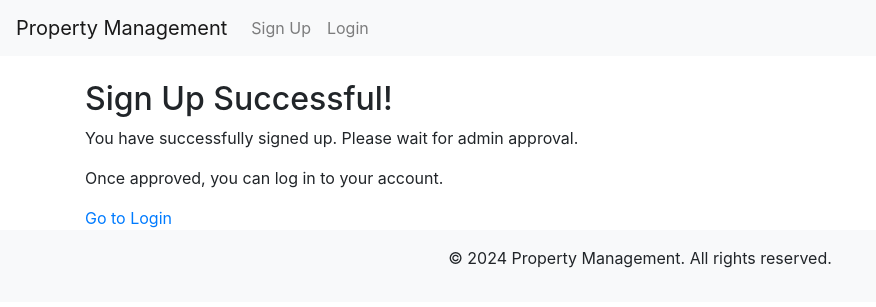
After one commit to pritom006/property_management_django, a Django app: page /sign-up-success/ in a window 1280 px wide. The commit adds this page. Shown: the top 307 px of the page, without its empty margins (0-876 px from the left). Run offline with Django 5.2, Linux system fonts and the light colour scheme; parts of the project's set-up code (start-up, migrations or seed data) failed here and were passed over; some libraries are stand-ins or nearby versions.

Commit message:
admin-sitemap-imageurl

```diff
--- a/inventory_management/settings.py
+++ b/inventory_management/settings.py
@@ -124,6 +124,9 @@ STATIC_URL = 'static/'
 MEDIA_URL = '/media/'
 MEDIA_ROOT = os.path.join(BASE_DIR, 'media')
 
+
+LOGIN_REDIRECT_URL = '/admin/'
+LOGOUT_REDIRECT_URL = "sign_up"
 # Default primary key field type
 # https://docs.djangoproject.com/en/5.1/ref/settings/#default-auto-field
 
--- a/property/urls.py
+++ b/property/urls.py
@@ -1,8 +1,11 @@
 from django.urls import path
 from property.views import *
+from django.contrib.auth import views as auth_views
 
 urlpatterns = [
-    path("", index, name='home'),
     path("sign-up/", sign_up_view, name="sign_up"),
-    path("accommodations/", AccommodationListView.as_view(), name="accommodation_list"),
+    path("sign-up-success/", sign_up_success, name="sign_up_success"),
+    path("login/", auth_views.LoginView.as_view(template_name="login.html", redirect_authenticated_user=True), name="login"),
+    path("logout/", auth_views.LogoutView.as_view(next_page="sign_up"), name="logout"),
+    path('admin/approve-user/<int:user_id>/', approve_user, name="approve_user")
 ]
--- a/property/views.py
+++ b/property/views.py
@@ -1,46 +1,43 @@
-from django.shortcuts import render
+from django.shortcuts import render, redirect
 from django.http import HttpResponse
-from .models import Accommodation
-
-from django.views.generic import (
-    ListView,
-    DeleteView,
-    UpdateView,
-    CreateView,
-    DetailView,
-    TemplateView
-)
-from django.contrib.auth.mixins import LoginRequiredMixin
+from .models import SignUpRequest
+from django.contrib.auth.models import Group
+from django.contrib.auth import login
+from django.views.decorators.csrf import csrf_exempt
+from django.urls import reverse_lazy
+from django.contrib.auth.decorators import login_required
 from .forms import SignUpRequestForm
 
 
-
-# Create your views here.
-def index(request):
-    return HttpResponse("Hello world updated")
-
-
-class AccommodationListView(LoginRequiredMixin, ListView):
-    model = Accommodation
-    template_name = "accommodation_list.html"
-
-    def get_queryset(self):
-        qs = super().get_queryset()
-        if self.request.user.groups.filter(name="Property Owners").exists():
-            return qs.filter(user_id=self.request.user)
-        return qs
-
-
+@csrf_exempt
 def sign_up_view(request):
     if request.method == "POST":
         form = SignUpRequestForm(request.POST)
         if form.is_valid():
             user = form.save()
-            # Add user to Property Owners group
+            # Create sign-up request object (waiting for admin approval)
+            sign_up_request = SignUpRequest.objects.create(user=user)
+            # Add user to the 'Property Owners' group
             group = Group.objects.get(name="Property Owners")
             user.groups.add(group)
-            login(request, user)  # Automatically log in the user
-            return redirect("home")
+            # Automatically log in the user
+            login(request, user)
+            # Redirect to a success page
+            return redirect("sign_up_success")
     else:
         form = SignUpRequestForm()
     return render(request, "sign_up.html", {"form": form})
+
+# Success page after sign-up
+def sign_up_success(request):
+    return render(request, "sign_up_success.html")
+
+# Admin assigns user as staff
+@login_required
+def approve_user(request, user_id):
+    if request.user.is_staff:  # Only staff can approve users
+        user = User.objects.get(id=user_id)
+        user.is_staff = True  # Assign as staff
+        user.save()
+        return redirect('admin:auth_user_change', user_id=user.id)  # Redirect to admin user change page
+    return HttpResponse("Unauthorized", status=403)
--- /dev/null
+++ b/templates/base.html
@@ -0,0 +1,48 @@
+<!DOCTYPE html>
+<html lang="en">
+<head>
+    <meta charset="UTF-8">
+    <meta name="viewport" content="width=device-width, initial-scale=1.0">
+    <title>{% block title %}Property Management{% endblock %}</title>
+    <link rel="stylesheet" href="https://stackpath.bootstrapcdn.com/bootstrap/4.5.2/css/bootstrap.min.css">
+</head>
+<body>
+    <nav class="navbar navbar-expand-lg navbar-light bg-light">
+        <a class="navbar-brand" href="{% url 'sign_up' %}">Property Management</a>
+        <button class="navbar-toggler" type="button" data-toggle="collapse" data-target="#navbarNav" aria-controls="navbarNav" aria-expanded="false" aria-label="Toggle navigation">
+            <span class="navbar-toggler-icon"></span>
+        </button>
+        <div class="collapse navbar-collapse" id="navbarNav">
+            <ul class="navbar-nav">
+                {% if user.is_authenticated %}
+                <li class="nav-item">
+                    <form action="{% url 'logout' %}" method="POST" style="display:inline;">
+                        {% csrf_token %}
+                        <button type="submit" class="btn btn-link nav-link" style="cursor:pointer;">Logout</button>
+                    </form>
+                </li>
+                {% else %}
+                <li class="nav-item">
+                    <a class="nav-link" href="{% url 'sign_up' %}">Sign Up</a>
+                </li>
+                <li class="nav-item">
+                    <a class="nav-link" href="{% url 'login' %}">Login</a>
+                </li>
+                {% endif %}
+            </ul>
+        </div>
+    </nav>
+
+    <div class="container mt-4">
+        {% block content %}{% endblock %}
+    </div>
+
+    <footer class="bg-light text-center py-3">
+        <p>&copy; 2024 Property Management. All rights reserved.</p>
+    </footer>
+
+    <script src="https://code.jquery.com/jquery-3.5.1.slim.min.js"></script>
+    <script src="https://cdn.jsdelivr.net/npm/@popperjs/core@2.9.3/dist/umd/popper.min.js"></script>
+    <script src="https://stackpath.bootstrapcdn.com/bootstrap/4.5.2/js/bootstrap.min.js"></script>
+</body>
+</html>
--- a/templates/sign_up.html
+++ b/templates/sign_up.html
@@ -1,9 +1,12 @@
+{% extends 'base.html' %}
+
+{% block title %}Sign Up{% endblock %}
 
 {% block content %}
   <h2>Sign Up</h2>
   <form method="post">
     {% csrf_token %}
     {{ form.as_p }}
-    <button type="submit">Sign Up</button>
+    <button type="submit" class="btn btn-primary">Sign Up</button>
   </form>
 {% endblock %}
--- /dev/null
+++ b/templates/sign_up_success.html
@@ -0,0 +1,10 @@
+{% extends 'base.html' %}
+
+{% block title %}Sign Up Successful{% endblock %}
+
+{% block content %}
+  <h2>Sign Up Successful!</h2>
+  <p>You have successfully signed up. Please wait for admin approval.</p>
+  <p>Once approved, you can log in to your account.</p>
+  <a href="{% url 'login' %}">Go to Login</a>
+{% endblock %}
```
Also changed, not shown: property/admin.py (+48 -4 lines), property/management/commands/generate_sitemap.py (added, +36 -0 lines), property/models.py (+17 -0 lines), sitemap.json (added, +21 -0 lines), templates/accommodation_list.html (deleted, +0 -14 lines), templates/login.html (added, +14 -0 lines), media/accommodations/images/Screenshot_from_2024-11-04_16-44-57.png (added), media/accommodations/images/Screenshot_from_2024-11-04_18-49-15.png (added), property/migrations/0003_accommodationimage.py (added).
